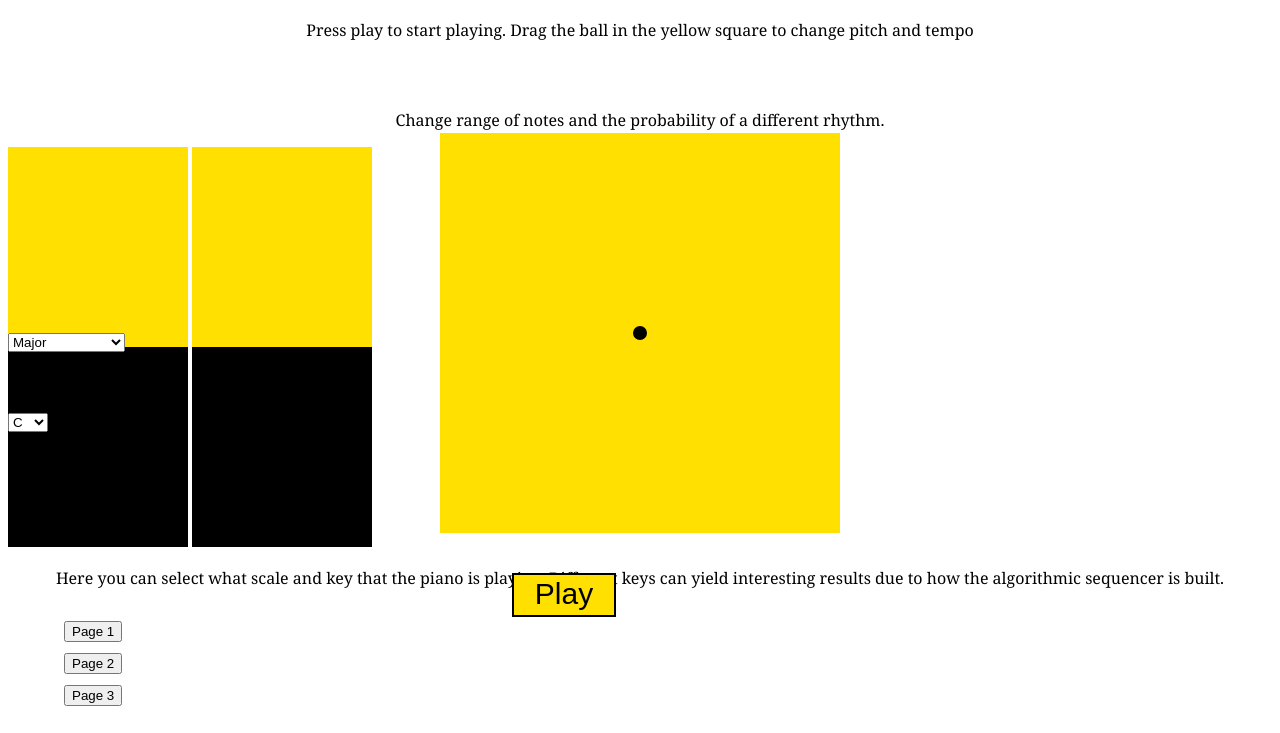
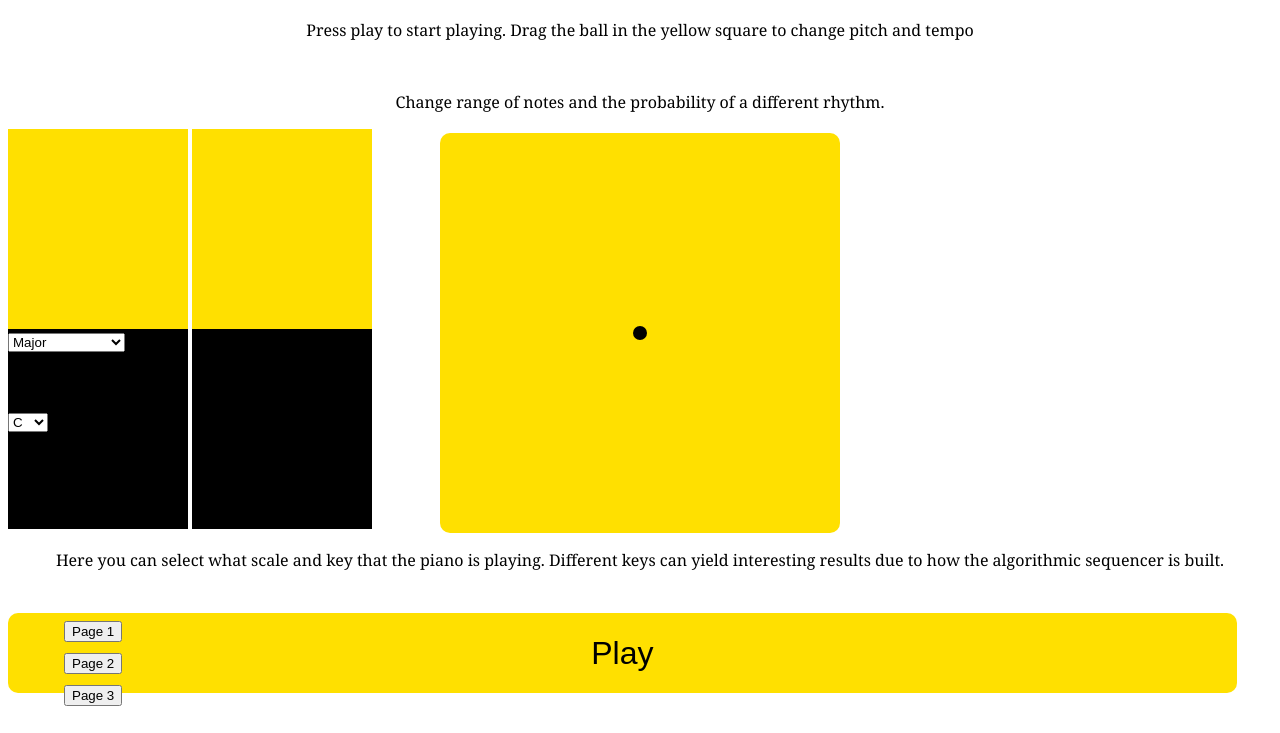
Before and after one commit to mattiashallsten/playityourself, a plain HTML site: page serverindex.html in a window 1280 px wide. Shown: the part 67-800 px from the top of the page. Drawn offline with nearby package versions, Linux system fonts and the light colour scheme; no server answers.

Commit message:
Changed from <canvas> to <button>.

```diff
--- a/serverindex.html
+++ b/serverindex.html
@@ -27,17 +27,24 @@
         left: 0;
         right: 0;
         margin:auto;
+        border-radius: 10px
         /* background-color: #ffe000; */
       }
 
-      #playStatus{
-        max-width: 100%;
-        border: solid black 2px;
+
+
+      #playStatus {
         position: absolute;
-        top: 80%;
-        left: 40%;
-        margin: auto;
-        /* background-color: #ffe000 */
+        top: 85%;
+        width: 96%;
+        height: 10%;
+
+        background-color: #ffe000;
+        border: none;
+        text-align: center;
+        font-size: 32px;
+        border-radius: 10px
+
       }
 
       #freqRange {
@@ -77,6 +84,8 @@
         top: 94%;
         left: 5%
       }
+
+
 
       .instructions {
         text-align: center;
@@ -128,7 +137,7 @@
         </p>
       </div>
       <canvas id="xyPad" width="400%" height="400%"></canvas><br>
-      <canvas id="playStatus" width="100%" height="40%"></canvas><br>
+      <button id="playStatus">Play</button>
     </div>
 
     <div id="page2">
@@ -148,12 +157,6 @@
 
 
     </div>
-
-    <!-- <form id="scale">
-      <input type="radio" name="scale" id="major" checked>Major<br>
-      <input type="radio" name="scale" id="minor">Minor<br>
-      <input type="radio" name="scale" id="minmaj">Harmonic minor
-    </form> -->
 
     <div id="page3">
 
@@ -253,13 +256,7 @@
       //   }
       // }
 
-      function text(canvas,text) {
-        var ctx = canvas.getContext("2d");
-        ctx.clearRect(0,0,canvas.width,canvas.height);
-        ctx.font = "30px Arial";
-        ctx.textAlign = 'center';
-        ctx.fillText(text,canvas.width/2,canvas.height/1.4);
-      }
+
 
       function drawLine(y,canvas) {
         var ctx = canvas.getContext('2d');
@@ -314,18 +311,18 @@
 
 
 
-      playStatus.addEventListener('touchstart', function(evt) {
+
+
+      playStatus.addEventListener('click', function() {
         if(isPlaying) {
-          text(playStatus, 'Play');
+          playStatus.innerHTML = 'Play';
           socket.emit('onOff', 0);
-          isPlaying = false
+          isPlaying = false;
         } else {
-          text(playStatus, 'Stop');
+          playStatus.innerHTML = 'Stop';
           socket.emit('onOff', 1);
-          isPlaying = true
-        };
-
-        evt.preventDefault();
+          isPlaying = true;
+        }
       })
 
       freqRange.addEventListener('touchstart', function(evt) {
@@ -399,16 +396,7 @@
       // });
 
       socket.on('page', function(data) {
-        // if(data == 1) {
-        //   page1.style.display = 'block';
-        //   page2.style.display = 'none';
-        //   page3.style.display =
-        // };
-        //
-        // if(data == 2) {
-        //   page1.style.display = 'none';
-        //   page2.style.display = 'block';
-        // }
+
 
         switch(data) {
           case 1:
@@ -429,7 +417,6 @@
         }
       })
 
-      text(playStatus, 'Play');
       drawBall(xyPad.width/2,xyPad.height/2,xyPad);
       drawLine(freqRange.height/2,freqRange);
       drawLine(timeChance.height/2, timeChance);
```
